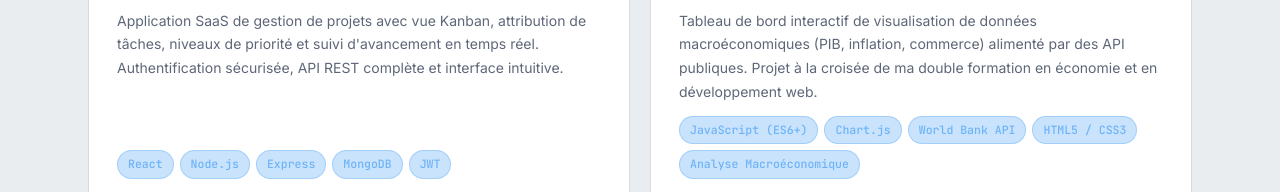
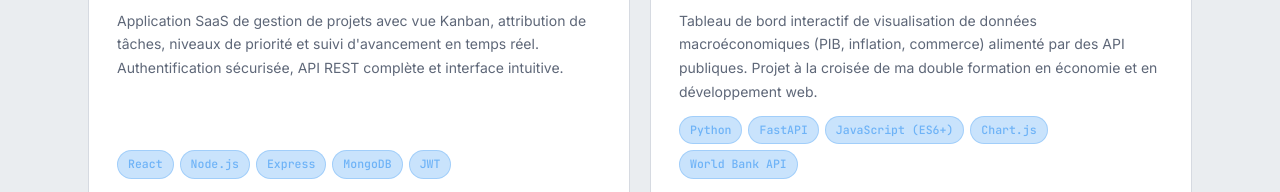
Before and after one commit to ousmane999/portfolio-ousmane-ka, a plain HTML site: page index.html in a window 1280 px wide. Shown: the part 4248-4440 px from the top of the page. Drawn offline with Linux system fonts and the light colour scheme.

Commit message:
Update EcoTrack tech badges for Full-Stack FastAPI architecture

```diff
--- a/index.html
+++ b/index.html
@@ -509,11 +509,11 @@
                 Tableau de bord interactif de visualisation de données macroéconomiques (PIB, inflation, commerce) alimenté par des API publiques. Projet à la croisée de ma double formation en économie et en développement web.
               </p>
               <div class="project-tech">
+                <span class="tech-pill">Python</span>
+                <span class="tech-pill">FastAPI</span>
                 <span class="tech-pill">JavaScript (ES6+)</span>
                 <span class="tech-pill">Chart.js</span>
                 <span class="tech-pill">World Bank API</span>
-                <span class="tech-pill">HTML5 / CSS3</span>
-                <span class="tech-pill">Analyse Macroéconomique</span>
               </div>
               <div class="project-links">
                 <a href="https://github.com/ousmane999/ecotrack" target="_blank" rel="noopener" class="project-link project-link-github" id="proj-ecotrack-github">
```
